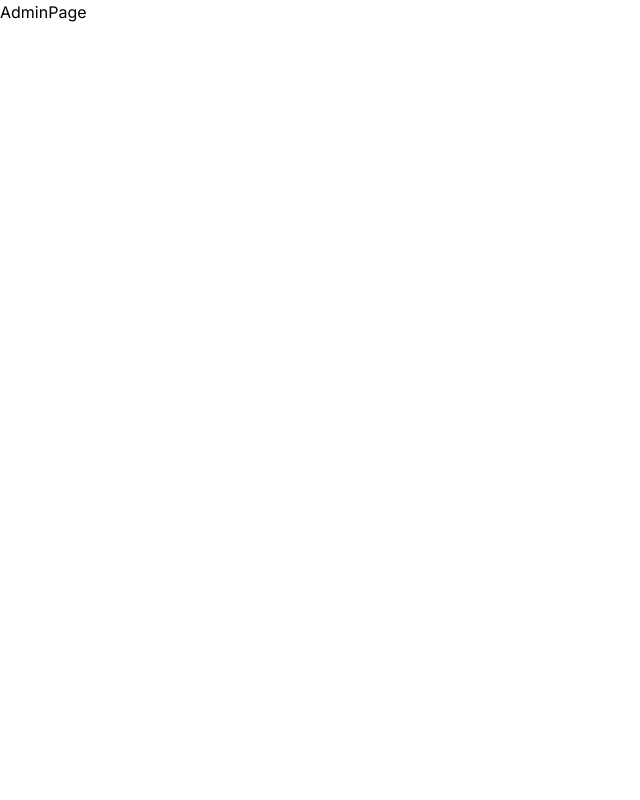
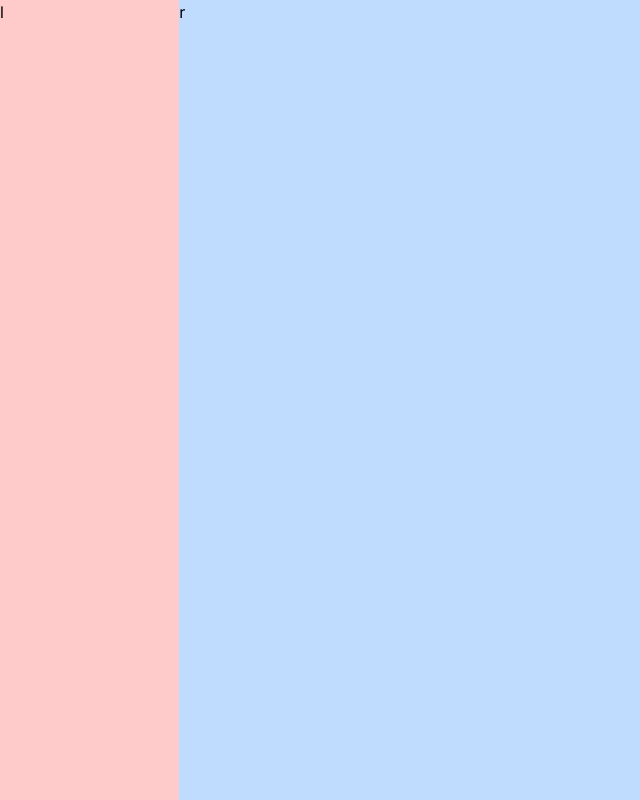
Before and after one commit to alkanaziz/school-dashboard-ui, a Next.js app: page /admin in a window 1280 px wide. Shown: the whole page, without its empty margins (0-640 px from the left). Built offline with nearby package versions, Linux system fonts and the light colour scheme.

Commit message:
Add DashboardLayout component

```diff
--- /dev/null
+++ b/src/app/(dashboard)/layout.tsx
@@ -0,0 +1,12 @@
+export default function DashboardLayout({
+  children,
+}: Readonly<{
+  children: React.ReactNode
+}>) {
+  return <div className="h-screen flex">
+    {/* LEFT */}
+    <div className="w-[14%] md:w-[8%] lg:w-1/6 xl:w-[14%]  bg-red-200">l</div>
+    {/* RIGHT */}
+    <div className="w-[86%] md:w-[92%] lg:w-5/6 xl:w-[86%]  bg-blue-200">r</div>
+  </div>
+}
```
